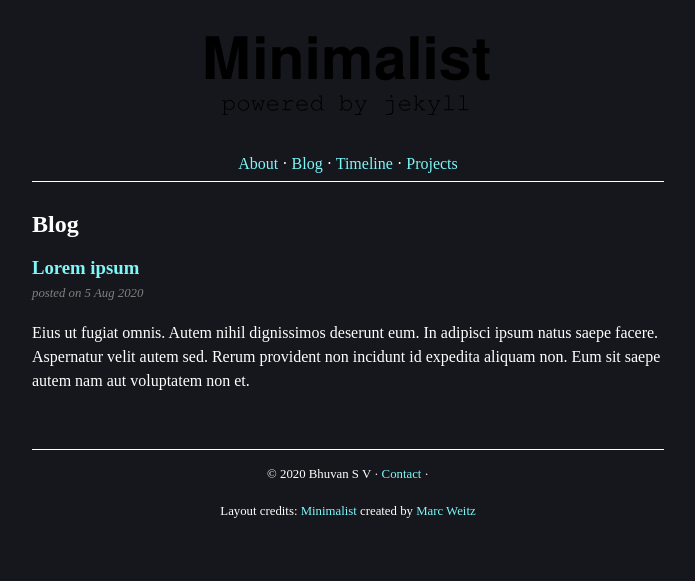
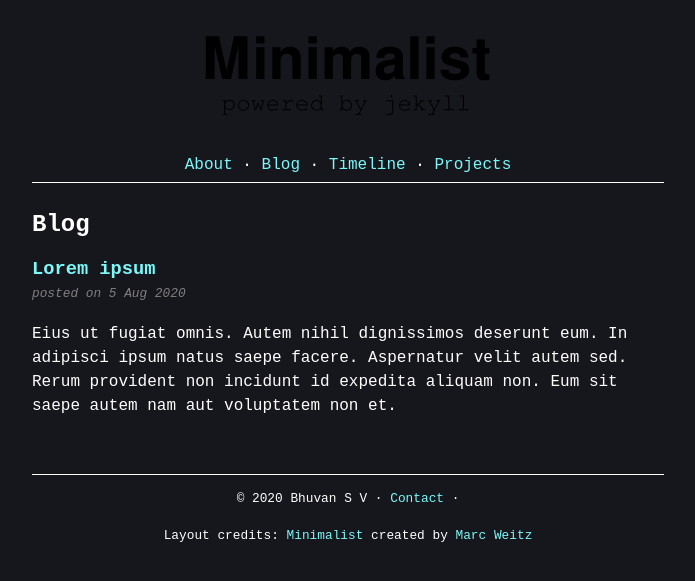
Before and after one commit to bhuvansv/bhuvansv.github.io, a Jekyll site: the page built from index.md, in a window 1280 px wide. Shown: the top 581 px of the page, without its empty margins (292-987 px from the left). Built offline with Jekyll 4.4.1, drawn with Linux system fonts in a browser that asks for light colours; some web fonts are replaced.

Commit message:
Update style.css

```diff
--- a/assets/css/style.css
+++ b/assets/css/style.css
@@ -1,7 +1,7 @@
 body	{
 	margin-top: 0px;
 	padding:0;
-	font-family: 'Cutive Mono', serif;
+	font-family: 'Courier New';
 	font-size:100%;
 	line-height:150%;
 	color: white;
```
